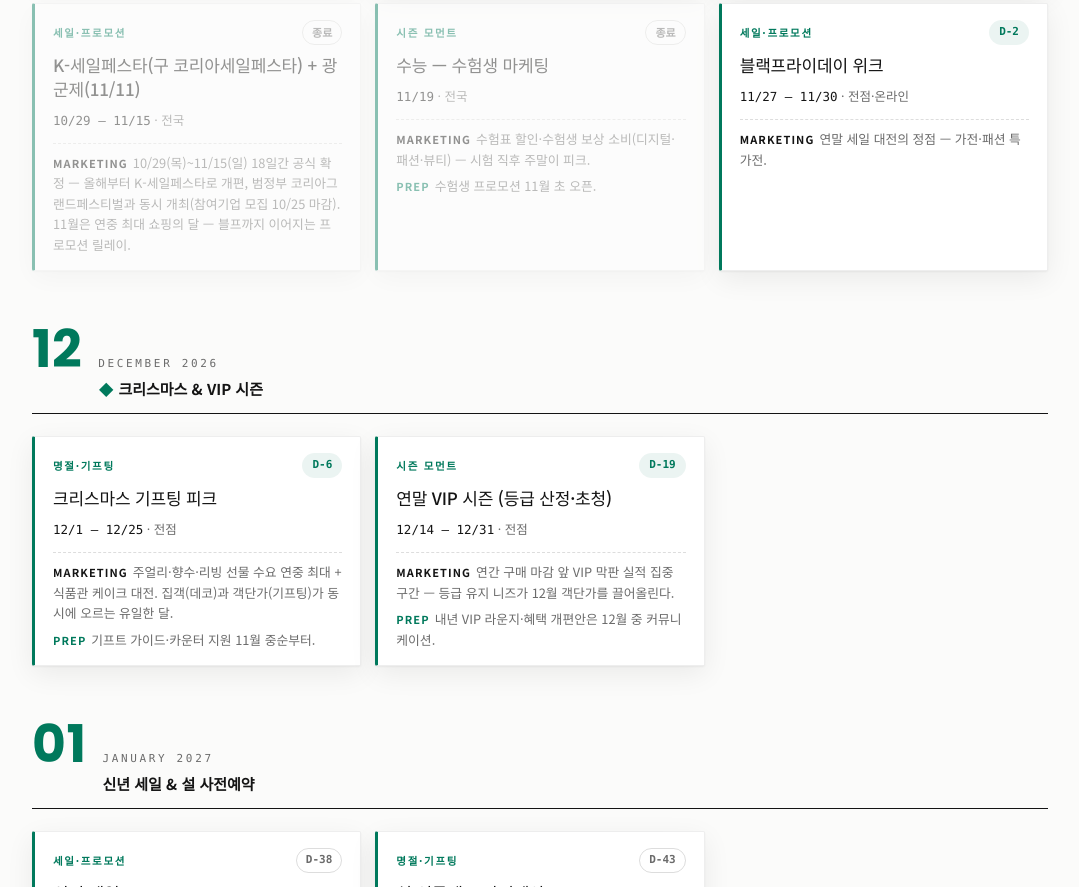
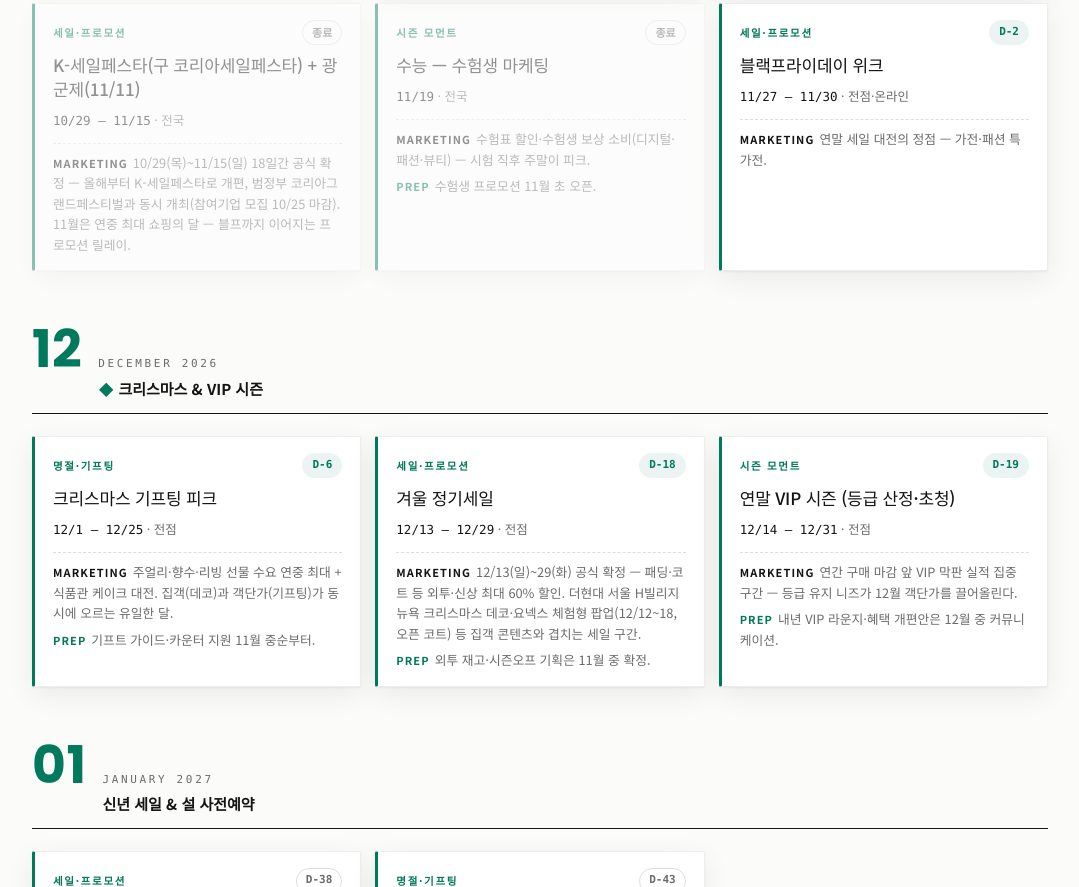
Before and after one commit to jhkim-lgtm/hyundai-calendar, a plain HTML site: page index.html in a window 1280 px wide. Shown: the part 1414-2301 px from the top of the page, without its empty margins (100-1179 px from the left). Drawn offline with Linux system fonts and the light colour scheme.

Commit message:
daily refresh 2026-11-26

```diff
--- a/index.html
+++ b/index.html
@@ -204,6 +204,9 @@ const EVENTS = [
   {s:'2026-12-01', e:'2026-12-25', cat:'gift', title:'크리스마스 기프팅 피크', place:'전점',
    angle:'주얼리·향수·리빙 선물 수요 연중 최대 + 식품관 케이크 대전. 집객(데코)과 객단가(기프팅)가 동시에 오르는 유일한 달.',
    prep:'기프트 가이드·카운터 지원 11월 중순부터.'},
+  {s:'2026-12-13', e:'2026-12-29', cat:'sale', title:'겨울 정기세일', place:'전점',
+   angle:'12/13(일)~29(화) 공식 확정 — 패딩·코트 등 외투·신상 최대 60% 할인. 더현대 서울 H빌리지 뉴욕 크리스마스 데코·요넥스 체험형 팝업(12/12~18, 오픈 코트) 등 집객 콘텐츠와 겹치는 세일 구간.',
+   prep:'외투 재고·시즌오프 기획은 11월 중 확정.'},
   {s:'2026-12-14', e:'2026-12-31', cat:'season', title:'연말 VIP 시즌 (등급 산정·초청)', place:'전점',
    angle:'연간 구매 마감 앞 VIP 막판 실적 집중 구간 — 등급 유지 니즈가 12월 객단가를 끌어올린다.',
    prep:'내년 VIP 라운지·혜택 개편안은 12월 중 커뮤니케이션.'},
```
